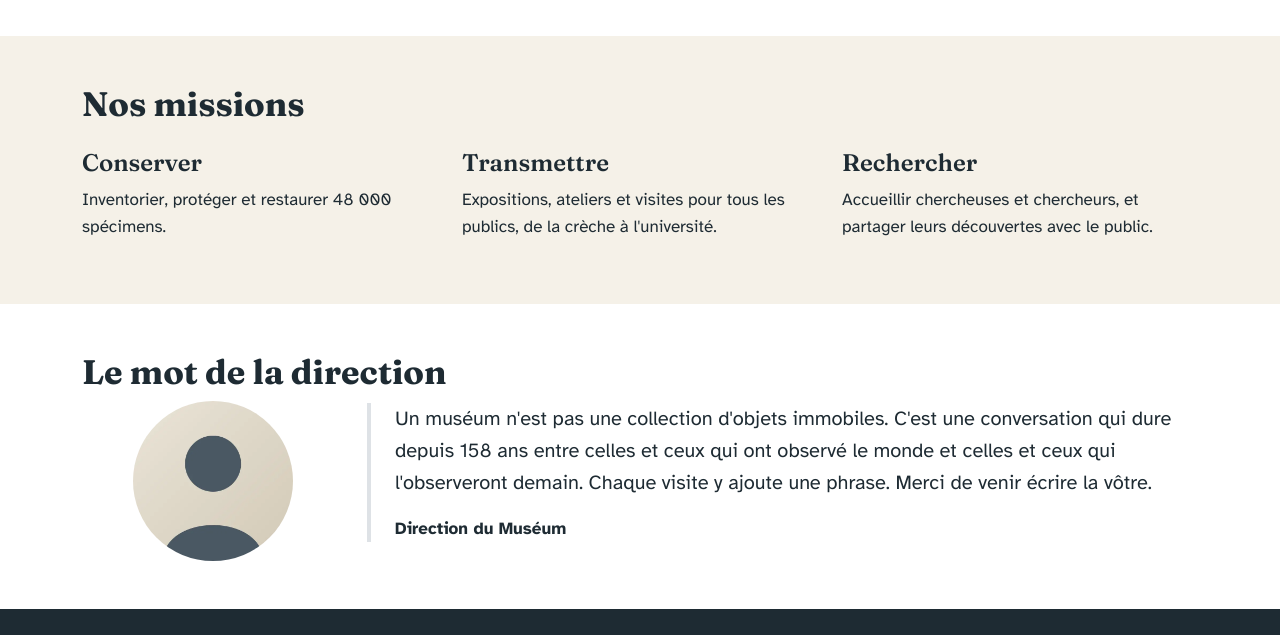
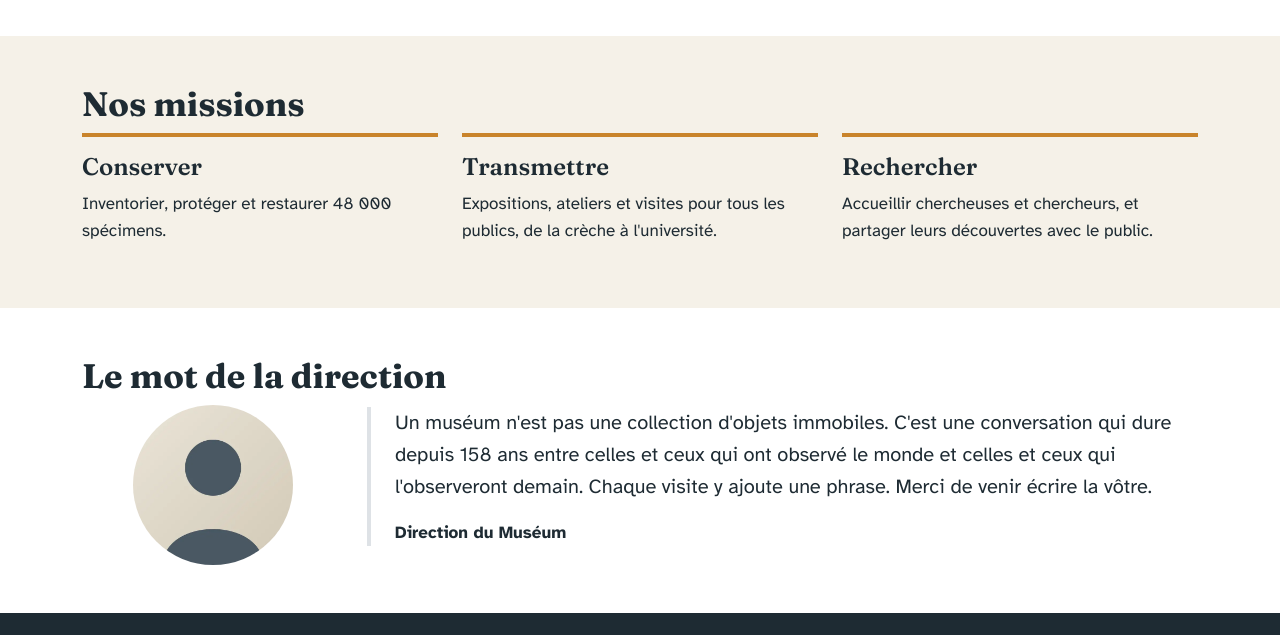
Before and after one commit to hugomendes-dev/museum-valbrune, a plain HTML site: page le-museum.html in a window 1280 px wide. Shown: the part 1080-1715 px from the top of the page. Drawn offline with nearby package versions, Linux system fonts and the light colour scheme.

Commit message:
Ajoute le filet ocre des missions

```diff
--- a/assets/css/style.css
+++ b/assets/css/style.css
@@ -156,3 +156,7 @@ h3,
   text-decoration: underline;
   padding-left: 0;
 }
+
+.mv-filet-ocre {
+  border-top: 4px solid var(--mv-ocre);
+}
```
